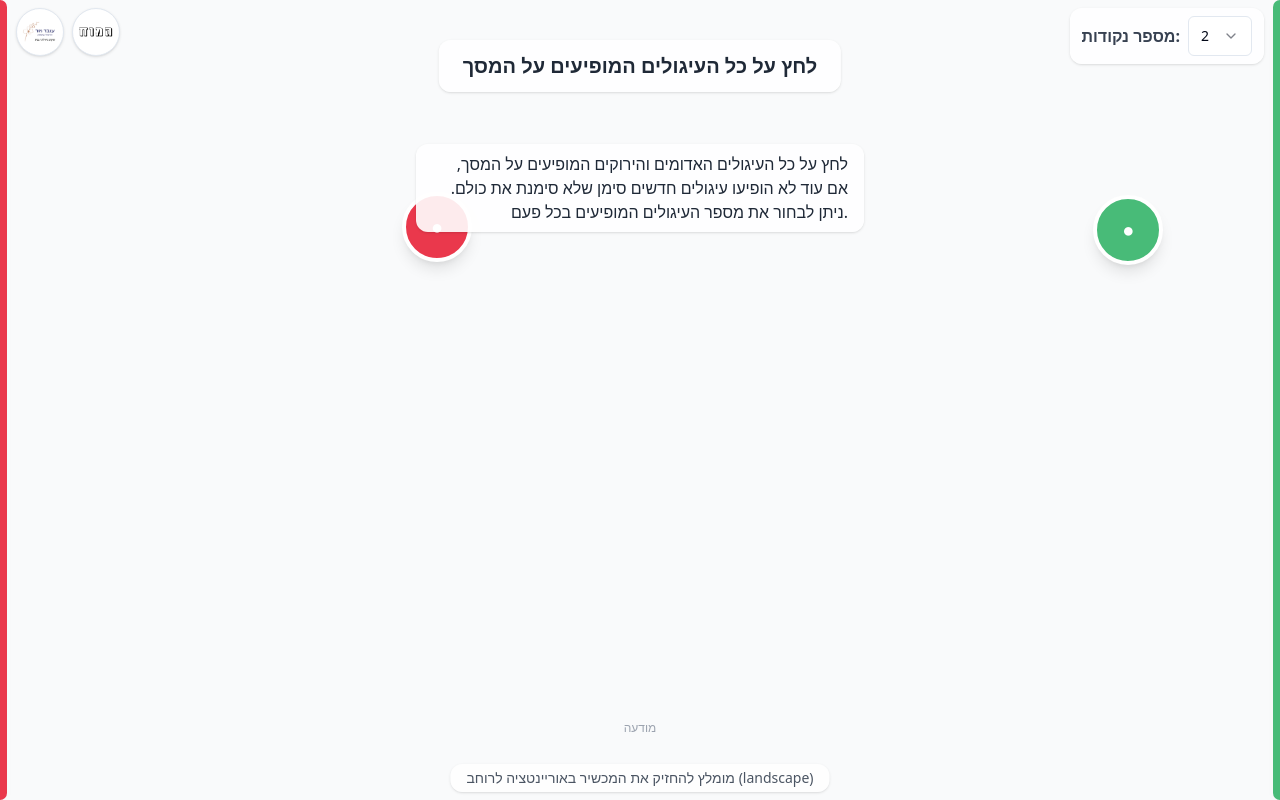
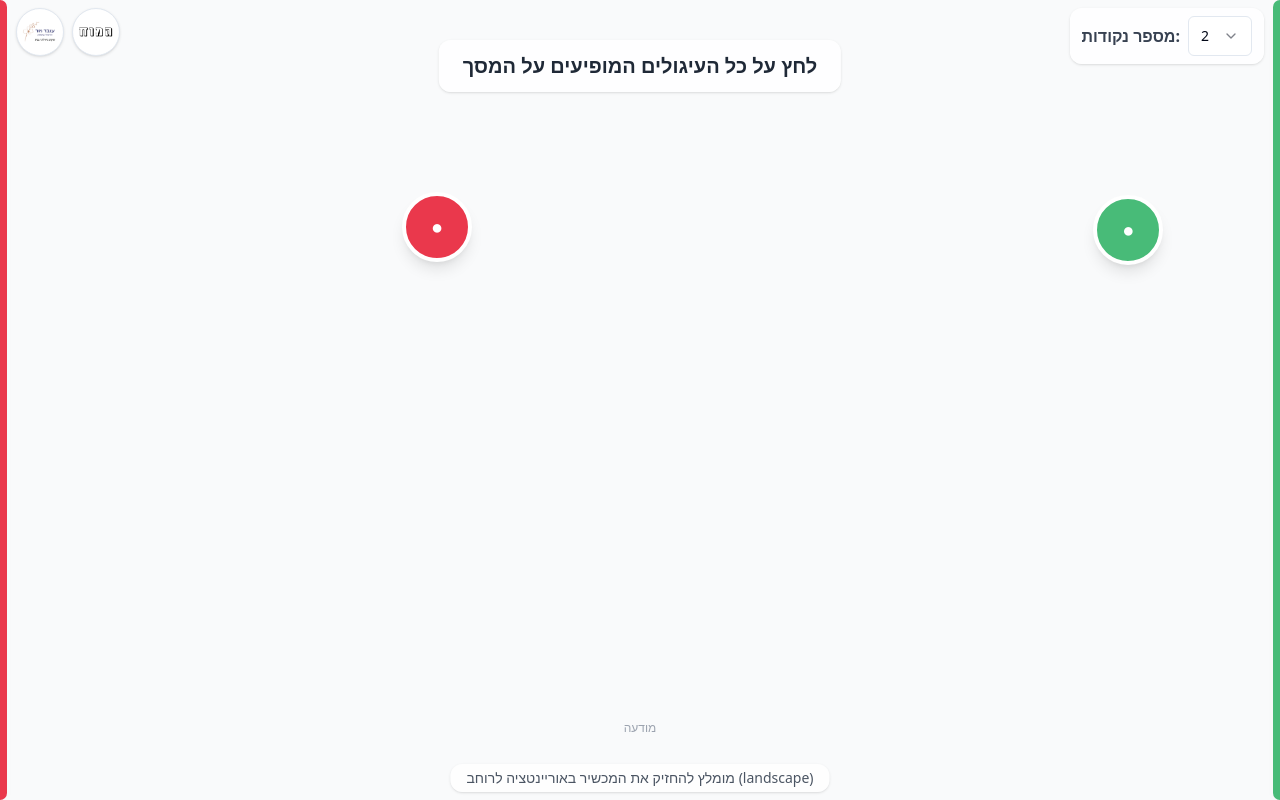
Before and after one commit to INBARMOROT/neglect-app, a React (Vite) app: page / in a window 1280 px wide. Built offline with nearby package versions, Linux system fonts and the light colour scheme.

Commit message:
Fix: Update game instructions
Update the game instructions to display the short version.

```diff
--- a/src/components/NeglectTraining.tsx
+++ b/src/components/NeglectTraining.tsx
@@ -156,10 +156,6 @@ const NeglectTraining = () => {
         לחץ על כל העיגולים המופיעים על המסך
       </h1>
 
-      <div className="absolute top-36 left-1/2 -translate-x-1/2 z-20 bg-white/90 rounded-xl px-4 py-2 shadow text-md font-medium text-gray-800 text-right max-w-md">
-        לחץ על כל העיגולים האדומים והירוקים המופיעים על המסך, אם עוד לא הופיעו עיגולים חדשים סימן שלא סימנת את כולם. ניתן לבחור את מספר העיגולים המופיעים בכל פעם.
-      </div>
-
       {elements.map(
         (el, idx) =>
           <TargetElement
```
